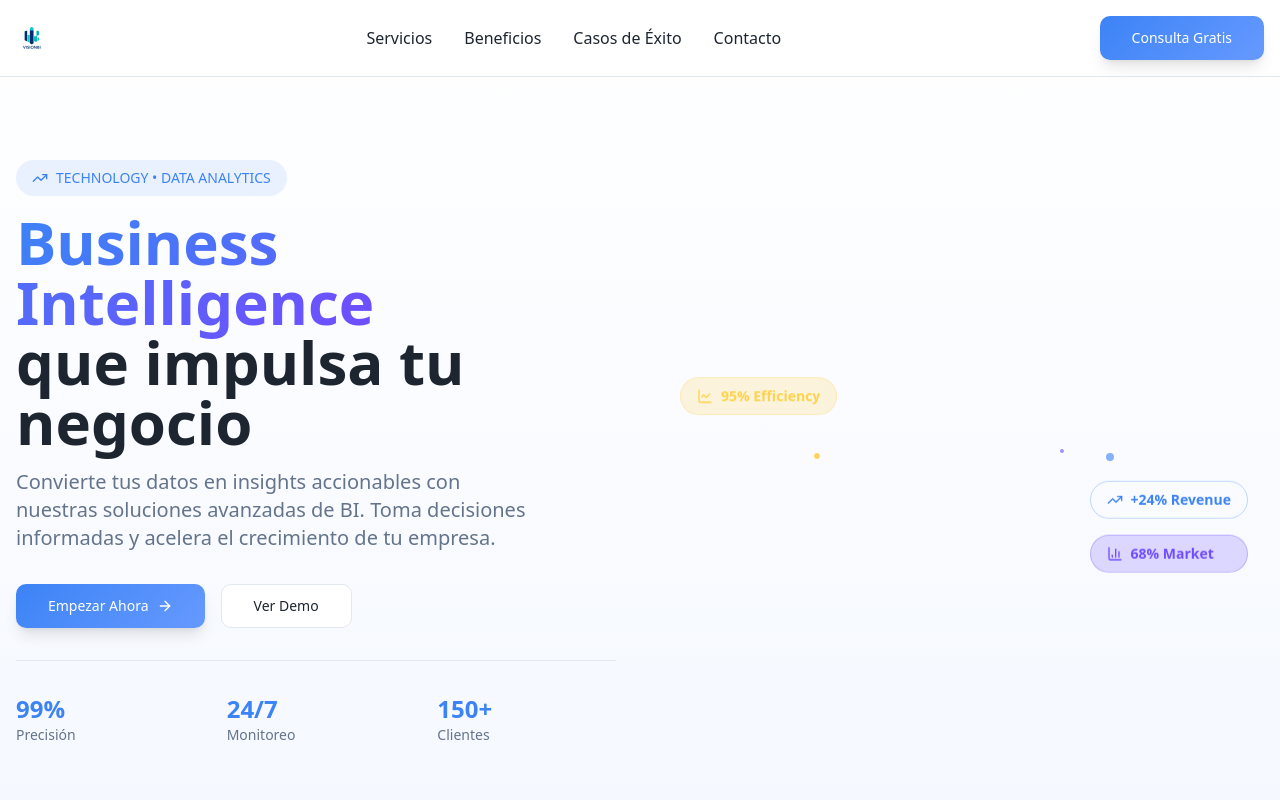
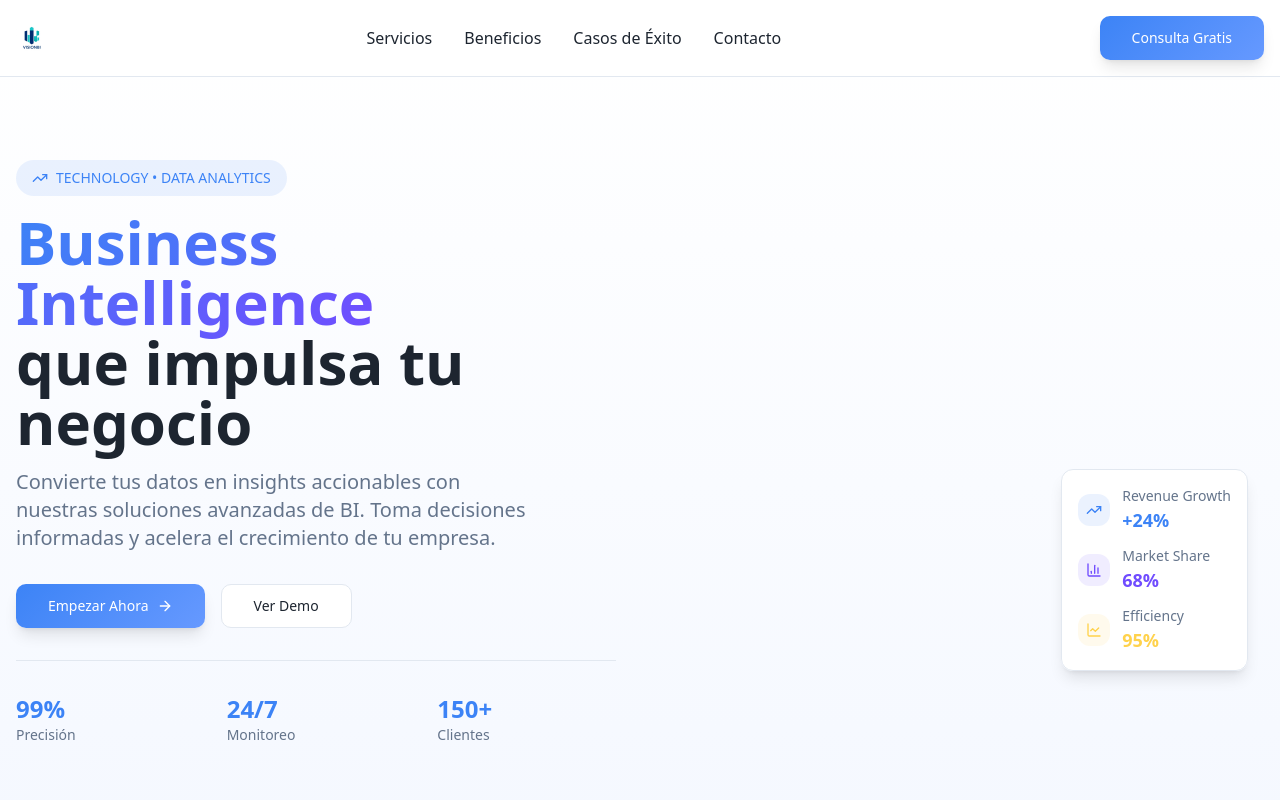
Before and after one commit to luismidevcode/VisionBI-PaginaWeb, a React (Vite) app: page / in a window 1280 px wide. Shown: the top 800 px of the page. Built offline with nearby package versions, Linux system fonts and the light colour scheme.

Commit message:
Refactor Hero section
Replaced floating elements with static ones displaying percentages and icons for better organization and clarity.

```diff
--- a/src/components/Hero.tsx
+++ b/src/components/Hero.tsx
@@ -65,40 +65,40 @@ const Hero = () => {
 
             </div>
 
-            {/* Floating metrics badges */}
-            <div className="absolute top-8 right-4 flex flex-col gap-3 animate-fade-in">
-              <div className="bg-gradient-primary/20 backdrop-blur-md border border-primary/30 rounded-full px-4 py-2 flex items-center gap-2 animate-float">
-                <TrendingUp className="h-4 w-4 text-primary" />
-                <span className="text-sm font-semibold text-primary">+24% Revenue</span>
-              </div>
+            {/* Static metrics panel */}
+            <div className="absolute top-4 right-4 bg-card/95 backdrop-blur-md border border-border rounded-xl p-4 shadow-lg">
+              <div className="space-y-3">
+                <div className="flex items-center gap-3">
+                  <div className="p-2 bg-primary/10 rounded-lg">
+                    <TrendingUp className="h-4 w-4 text-primary" />
+                  </div>
+                  <div>
+                    <div className="text-sm font-medium text-muted-foreground">Revenue Growth</div>
+                    <div className="text-lg font-bold text-primary">+24%</div>
+                  </div>
+                </div>
 
-              <div className="bg-secondary-tech/20 backdrop-blur-md border border-secondary-tech/30 rounded-full px-4 py-2 flex items-center gap-2 animate-float" style={{
-                animationDelay: '0.5s'
-              }}>
-                <BarChart3 className="h-4 w-4 text-secondary-tech" />
-                <span className="text-sm font-semibold text-secondary-tech">68% Market</span>
+                <div className="flex items-center gap-3">
+                  <div className="p-2 bg-secondary-tech/10 rounded-lg">
+                    <BarChart3 className="h-4 w-4 text-secondary-tech" />
+                  </div>
+                  <div>
+                    <div className="text-sm font-medium text-muted-foreground">Market Share</div>
+                    <div className="text-lg font-bold text-secondary-tech">68%</div>
+                  </div>
+                </div>
+
+                <div className="flex items-center gap-3">
+                  <div className="p-2 bg-accent/10 rounded-lg">
+                    <LineChart className="h-4 w-4 text-accent" />
+                  </div>
+                  <div>
+                    <div className="text-sm font-medium text-muted-foreground">Efficiency</div>
+                    <div className="text-lg font-bold text-accent">95%</div>
+                  </div>
+                </div>
               </div>
             </div>
-
-            <div className="absolute bottom-8 left-4 animate-fade-in" style={{
-              animationDelay: '1s'
-            }}>
-              <div className="bg-accent/20 backdrop-blur-md border border-accent/30 rounded-full px-4 py-2 flex items-center gap-2 animate-float" style={{
-                animationDelay: '1.5s'
-              }}>
-                <LineChart className="h-4 w-4 text-accent" />
-                <span className="text-sm font-semibold text-accent">95% Efficiency</span>
-              </div>
-            </div>
-
-            {/* Decorative particles */}
-            <div className="absolute top-1/4 right-1/4 w-2 h-2 bg-primary rounded-full animate-pulse"></div>
-            <div className="absolute bottom-1/3 right-1/3 w-1 h-1 bg-secondary-tech rounded-full animate-pulse" style={{
-              animationDelay: '2s'
-            }}></div>
-            <div className="absolute top-1/2 left-1/4 w-1.5 h-1.5 bg-accent rounded-full animate-pulse" style={{
-              animationDelay: '1s'
-            }}></div>
           </div>
         </div>
       </div>
```
